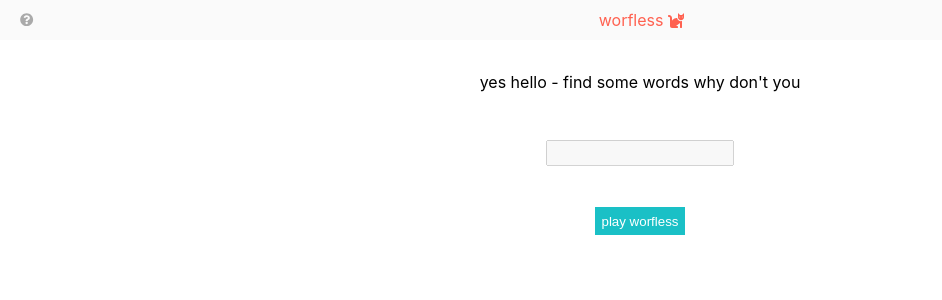
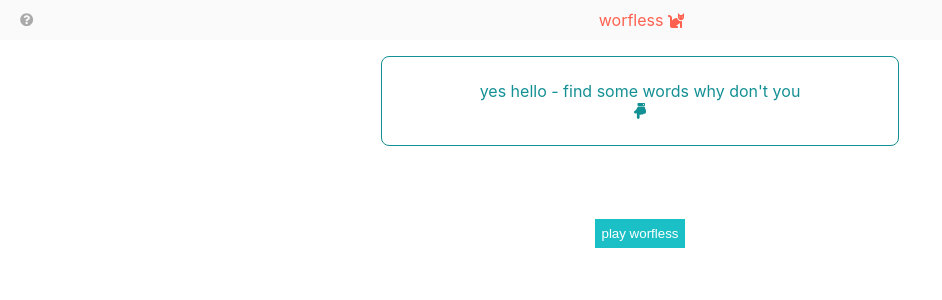
Before and after one commit to juniferd/worfless, a React (Create React App) app: page / in a window 1280 px wide. Shown: the top 300 px of the page, without its empty margins (0-942 px from the left). Built offline with nearby package versions, Linux system fonts and the light colour scheme.

Commit message:
still styling

```diff
--- a/src/Game.js
+++ b/src/Game.js
@@ -232,6 +232,7 @@ export default function Game() {
       </section>
       <section>
         {!valid.valid && <p>{valid.message}</p>}
+        {gameStarted && (
           <input
             type="text"
             value={inputValue}
@@ -239,7 +240,9 @@ export default function Game() {
             onKeyUp={handleKeyUp}
             disabled={!gameStarted}
             ref={textInput}
+            placeholder="type to create a word"
           />
+        )}
       </section>
       <section>
         {!gameStarted
--- a/src/components/Empty.js
+++ b/src/components/Empty.js
@@ -1,9 +1,24 @@
-import React from 'react';
+import React from 'react'
+import PropTypes from 'prop-types'
+import { FontAwesomeIcon as FA } from '@fortawesome/react-fontawesome'
+import { faHandPointDown } from '@fortawesome/free-solid-svg-icons';
+import styles from './Empty.module.css'
 
-export default function Empty() {
+export default function Empty({ children }) {
   return (
-    <>
-      <p>yes hello - find some words why don&apos;t you</p>
-    </>
+    <div className={styles.empty}>
+      {children ? (
+        children
+      ) : (
+        <p>yes hello - find some words why don&apos;t you
+          <br />
+          <FA icon={faHandPointDown} />
+        </p>
+      )}
+    </div>
   )
 }
+
+Empty.propTypes = {
+  children: PropTypes.node,
+}
--- /dev/null
+++ b/src/components/Empty.module.css
@@ -0,0 +1,8 @@
+.empty {
+  color: #139094;
+  border: 1px solid #139094;
+  border-radius: 0.5em;
+  max-width: 500px;
+  margin: 0 auto;
+  padding: 0.5em;
+}
--- a/src/components/Tile.module.css
+++ b/src/components/Tile.module.css
@@ -6,7 +6,7 @@
   color: #333;
   border: 1px solid transparent;
   padding: .25em;
-  margin: 2px;
+  margin: 3px;
   position: relative;
 }
 
@@ -41,6 +41,7 @@
   height: 89%;
   border-right: 1px solid #ff6150;
   transform: rotate(-45deg) translateX(-50%);
+  user-select: none;
 }
 
 .wrapper {
```
Lines whose indentation alone changed are shown as unchanged.
